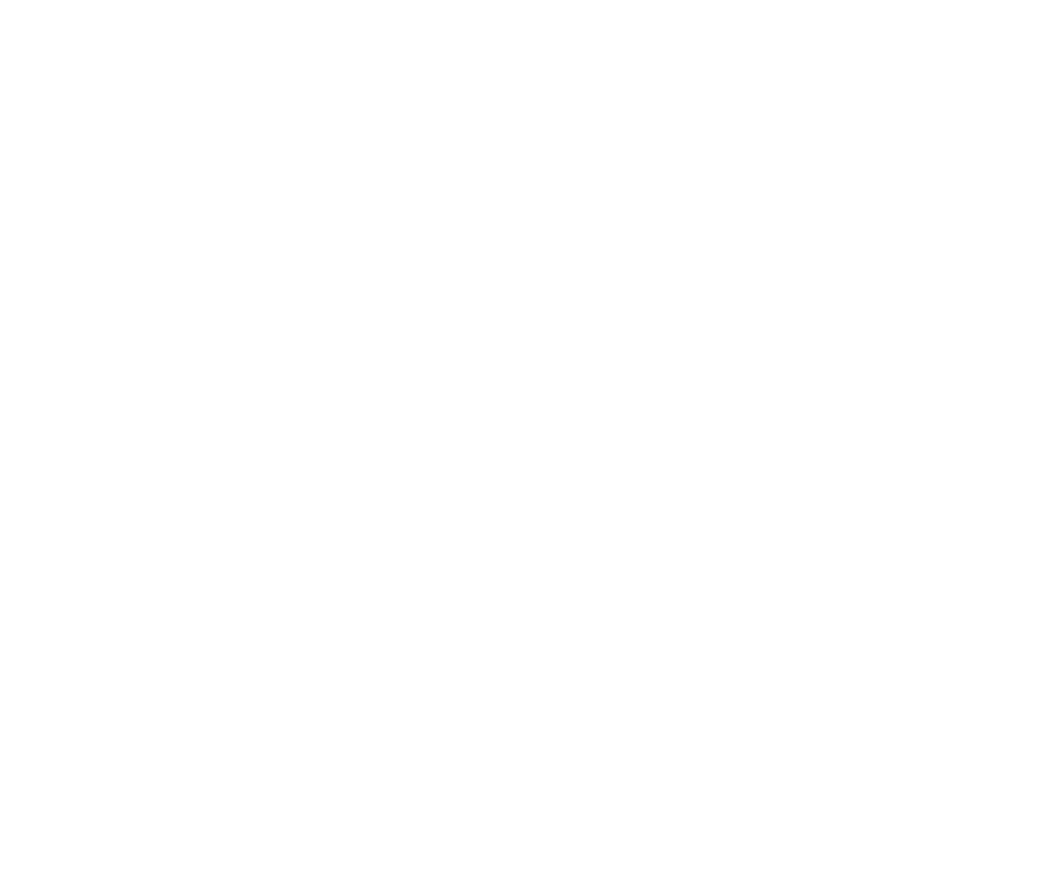
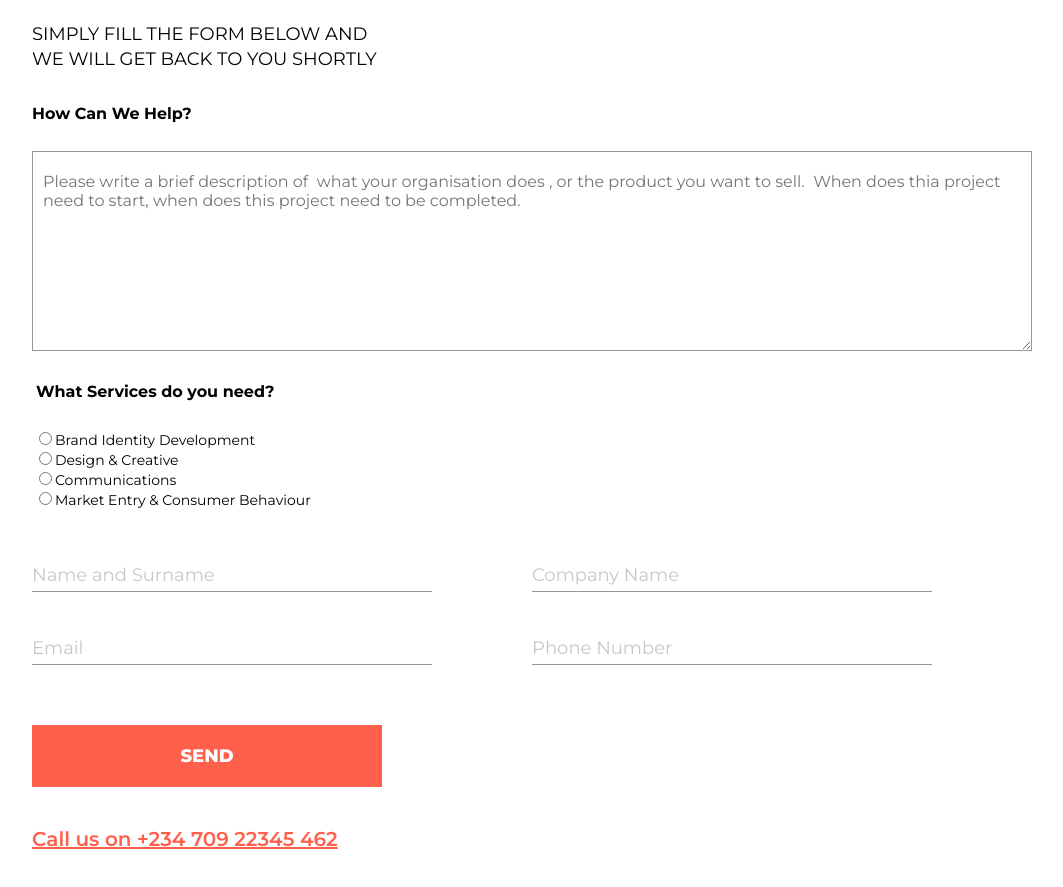
Before and after one commit to akpante3/Forza-WEB, a React (Create React App) app: page /contact in a window 1280 px wide. Shown: the part 357-1244 px from the top of the page, without its empty margins (118-1181 px from the left). Before the commit the page ends 800 px from the top, so only its background shows below. Built offline with nearby package versions, Linux system fonts and the light colour scheme; a web font is replaced by a local one.

Commit message:
contact page

```diff
--- a/package.json
+++ b/package.json
@@ -11,7 +11,8 @@
     "react-dom": "^16.13.1",
     "react-router-dom": "^5.2.0",
     "react-scripts": "3.4.1",
-    "react-scroll-to": "^3.0.0-beta.6"
+    "react-scroll-to": "^3.0.0-beta.6",
+    "react-typing-animation": "^1.6.2"
   },
   "scripts": {
     "start": "react-scripts start",
--- a/src/App.scss
+++ b/src/App.scss
@@ -9,13 +9,14 @@ html, body {
 }
 * {
   box-sizing: border-box;
+  transition: 1s;
 }
 .main-container {
   position: relative;
   max-width: 1600px;
   margin: 0 auto;
   &__nav {
-    position: fixed;
+    position: absolute;
     width: 100%;
     max-width: 1600px;
     z-index: 1500;
--- a/src/components/Nav/Nav.scss
+++ b/src/components/Nav/Nav.scss
@@ -6,6 +6,9 @@
     padding: 30px 70px;
     box-sizing: border-box;
     margin: 0 auto;
+    @media (max-width: 700px) {
+        padding: 30px 20px;
+    }
     &__close {
         animation: close-icon 0.7s forwards;
     }
--- a/src/components/home/Home.scss
+++ b/src/components/home/Home.scss
@@ -57,10 +57,15 @@
             width: 100%;
         }
         &__building {
-            width: 40%;
+            width: 54%;
             right: 0px;
+            bottom: -7%;
             position: absolute;
             bottom: -10px;
+            transition: 1s;
+            @media (max-width: 500px) {
+              width: 94%;
+            }
         }
         &__bird-one {
             position: absolute;
@@ -84,6 +89,13 @@
     &_pd {
         padding-left: 15px;
     }
+}
+.home-body {
+    position: relative;
+    width: 100%;
+    height: 100vh;
+    overflow: hidden;
+    border-bottom: #333232 solid 3px;
 }
 
 .home-footer {
@@ -112,8 +124,49 @@
        }
     }
 }
-.home-text {
-
+.home-text-headers {
+    border-left: #FF5F4B solid 1px;
+    padding-left: 10px;
+    max-width: 500px;
+    margin-left: 70px;
+    height: 600px;
+    position: absolute;
+    top: 60vh;
+    @media (max-width: 1080px) {
+        height: 700px;
+    }
+    @media (max-width: 700px) {
+        margin-left: 20px;
+        height: 600px;
+        .home-text-headers__text {
+            font-size: 60px;
+            line-height: 55px;
+        }
+        .home-text-headers__link {
+            font-size: 12px;
+        }
+    }
+    p {
+        margin: 0px;
+    }
+    &__text {
+        font-size: 70px;
+        line-height: 70px;
+    }
+    &__bold {
+        font-weight: 800;
+        color: #FF5F4B;
+    }
+    &__medium {
+        font-weight: 600;
+        color: white;
+    }
+    &__link {
+        font-size: 16px;
+        cursor: pointer;
+        text-decoration: underline;
+        color: white
+    }
 }
 .home-header {
     width: 100%;
@@ -121,6 +174,23 @@
     img {
         width: 100%;
         height: 100vh;
+        object-fit: cover;
+    }
+}
+.home-text-body {
+    max-width: 500px;
+    border-top: #FF5F4B solid 1px;
+    padding: 30px 50px;
+    position: absolute;
+    top: 20vh;
+    margin-left: 35px;
+    @media (max-width: 1080px) {
+       top: 8vh
+    }
+    @media (max-width: 750px) {
+        margin-left: 10px;
+        top: 10vh;
+        padding: 20px 30px;
     }
 }
 
--- a/src/components/menu/Menu.jsx
+++ b/src/components/menu/Menu.jsx
@@ -14,7 +14,7 @@ const Menu = (props) => {
             <div className="menu__item" onClick={props.toggleMenu}><Link to="/services/our-services">Our Services</Link></div>
             {/* <div className="menu__item" onClick={props.toggleMenu}><Link to="/about">Our Works</Link></div> */}
             <div className="menu__item" onClick={props.toggleMenu}><Link to="/team">The Team</Link></div>
-            {/* <div className="menu__item" onClick={props.toggleMenu}><Link to="/about">Contact Us</Link></div> */}
+            <div className="menu__item" onClick={props.toggleMenu}><Link to="/contact">Contact Us</Link></div>
        </div>
     </div>
   );
--- /dev/null
+++ b/src/pages/contact/Contact.jsx
@@ -0,0 +1,67 @@
+import React from 'react';
+import {
+  Link
+} from "react-router-dom";
+import './Contact.scss';
+
+const Menu = (props) => {
+
+  return (
+    <main className="contact">
+        <div>
+            <header>
+                <div className="contact__header">
+                    <h1>Ask for</h1>
+                    <h1>a quote</h1>
+                </div>
+                <div className="contact__header">
+                    <p>SIMPLY FILL THE FORM BELOW AND</p>
+                    <p>WE WILL GET BACK TO YOU SHORTLY</p>
+                </div>
+            </header>
+            <form>
+                <label>
+                    <div className="contact__form__header">How Can We Help?</div>
+                    <textarea  placeholder="Please write a brief description of  what your organisation does , or the product you want to sell.  When does thia project need to start, when does this project need to be completed."></textarea>
+                </label>
+                <fieldset>
+                    <legend className="contact__form__header">What Services do you need?</legend>
+                    <label>
+                        <input type="radio" name="test" value="true" disabled="" />
+                        Brand Identity Development
+                    </label>
+                    <br />
+                    <label>
+                        <input type="radio" name="test" value="true" disabled="" />
+                        Design & Creative
+                    </label>
+                    <br />
+                    <label>
+                        <input type="radio" name="test" value="true" disabled="" />
+                        Communications
+                    </label>
+                    <br />
+                    <label>
+                        <input type="radio" name="test" value="true" disabled="" />
+                        Market Entry & Consumer Behaviour
+                    </label>
+                </fieldset>
+                <div className="contact__user-details">
+                    <input id="itext-13" placeholder="Name and Surname" type="text" />
+                    <input id="itext-13" placeholder="Company Name" type="text" />
+                    <input id="itext-13" placeholder="Email" type="text" />
+                    <input id="itext-13" placeholder="Phone Number" type="text" />
+                </div>
+                <button type="submit">
+                    SEND
+                </button>
+                <p className="contact__number">
+                  Call us on +234 709 22345 462
+                </p>
+            </form>
+        </div>
+    </main>
+  );
+}
+
+export default Menu;
--- /dev/null
+++ b/src/pages/contact/Contact.scss
@@ -0,0 +1,101 @@
+.contact {
+    padding-left: 150px;
+    padding-bottom: 200px;
+
+    @media (max-width: 1020px) {
+        padding-left: 70px;
+    }
+    @media (max-width: 750px) {
+        padding-left: 20px;
+    }
+    &__header {
+        margin-bottom: 35px;
+    }
+    &__form {
+        &__header {
+            font-size: 16px;
+            font-weight: 700;
+            line-height: 14px;
+            margin-bottom: 30px;
+        }
+    }
+    &__user-details {
+        display: flex;
+        flex-wrap: wrap;
+        max-width: 900px;
+        margin-top: 50px;
+        justify-content: space-between;
+        input {
+            max-width: 400px;
+            width: 95%;
+            border: none;
+            border-bottom: 1px solid #979797;
+            padding: 5px 0px;
+            font-size: 18px;
+            margin-bottom: 40px;
+            font-family: 'Montserrat', sans-serif;
+            &::placeholder {
+                opacity: 0.4;
+            }
+
+        }
+    }
+    &__number {
+        text-decoration: underline;
+        color: #FF5F4B;
+        font-weight: 600;
+        font-size: 20px;
+        margin-top: 40px;
+    }
+    header {
+        padding-top: 200px;
+        h1 {
+          font-size: 85px;
+          color: #FF5F4B;
+          margin: 0px;
+          line-height: 72px;
+        }
+        p {
+          margin: 0px;
+          font-size: 18px;
+          line-height: 25px;
+        }
+    }
+    form {
+        width: 100%;
+        textarea {
+            max-width: 1000px;
+            font-size: 16px;
+            scroll-behavior: smooth;
+            font-family: 'Montserrat', sans-serif;
+            width: 95%;
+            border: solid #979797 1px;
+            padding: 20px 10px;
+            height: 200px;
+            // max-height: 300px;
+        }
+    }
+    fieldset {
+        margin-top: 30px;
+        border: none;
+        padding: 0px;
+        label {
+            font-size: 14px;
+            input{
+                padding-bottom: 40px;
+            }
+        }
+    }
+    button {
+        margin-top: 20px;
+        padding: 20px 15px;
+        background-color: #FF5F4B;
+        font-weight: 800;
+        font-size: 18px;
+        color: white;
+        border: none;
+        max-width: 350px;
+        width: 90%;
+        font-family: 'Montserrat', sans-serif;
+    }
+}
--- a/src/routes/index.js
+++ b/src/routes/index.js
@@ -1,6 +1,7 @@
 import React from "react";
 import Home from '../components/home/Home'
 import About from '../pages/about/About'
+import Contact from '../pages/contact/Contact';
 import WhatweDo from '../pages/whatWeDo/WhatWeDo';
 import Team from '../pages/team/Team';
 import {
@@ -15,6 +16,7 @@ import {
 const Routes = () => (
   <Switch>
       {/* <Route path='/' component={page} />  */}
+      <Route name="home" exact  path='/contact' component={Contact} />
       <Route name="team" exact path='/team' component={Team} />
       <Route name="our-services" exact path='/services/:section' component={WhatweDo} />
       <Route name="about" exact path='/about/:section' component={About} />
```
Also changed, not shown: src/components/home/Home.jsx (+20 -12 lines), 1 other file (tests, documents, lock files or other folders).
